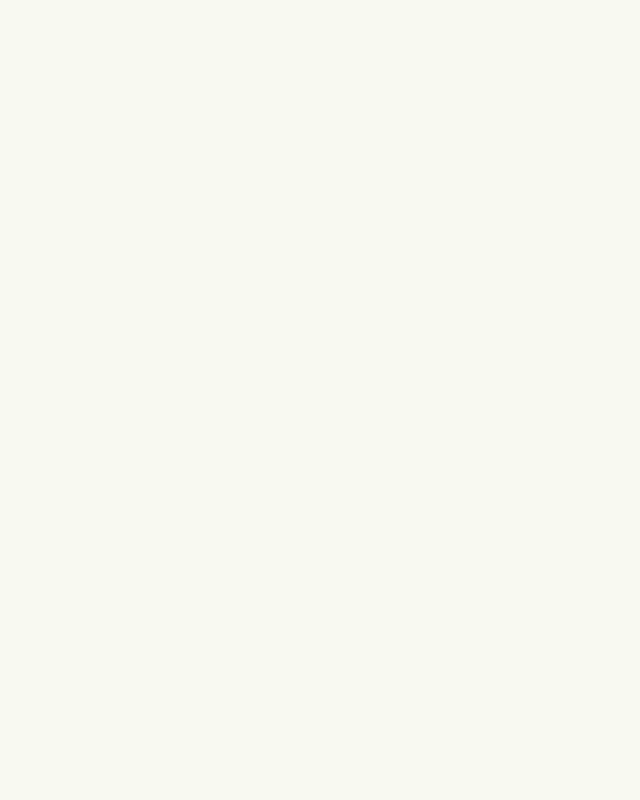
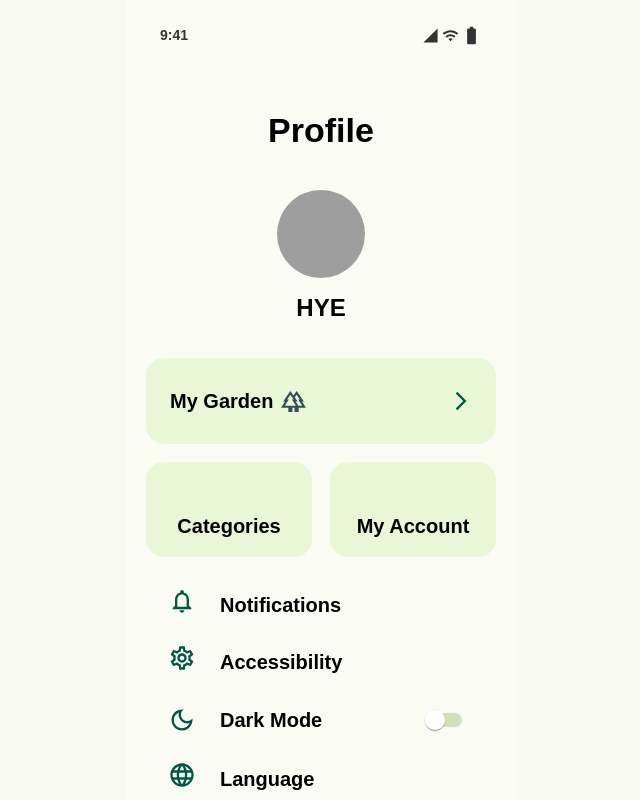
Before and after one commit to G4-Expense-Tracker/4G-Expense-Tracker, a React (Vite) app in the folder canopy-FRONTEND/: page /profile in a window 1280 px wide. Before the commit this address had no page. Shown: the top 800 px of the page, without its empty margins (319-959 px from the left). Built offline with nearby package versions, Linux system fonts and the light colour scheme; grey boxes are pictures that could not be loaded; some icons are missing.

Commit message:
DEV-86 added the profile page component to app.jsx file

```diff
--- a/canopy-FRONTEND/src/App.jsx
+++ b/canopy-FRONTEND/src/App.jsx
@@ -15,6 +15,7 @@ import AddCategoryPage from "./components/profile_pages/category/AddCategoryPage
 import NewGoal from "./components/goal_pages/NewGoal";
 import Accessibility from "./components/profile_pages/accessibility/Accessibility";
 import AccountPage from "./components/profile_pages/account/AccountPage";
+import ProfilePage from "./components/profile_pages/profileandlogout/ProfilePage";
 
 function App() {
   return (
@@ -33,6 +34,7 @@ function App() {
         <Route path="/add-category" element={<AddCategoryPage />} />
         <Route path="/accessibility" element={<Accessibility />} />
         <Route path="/account" element={<AccountPage />} />
+        <Route path="/profile" element={<ProfilePage />} />
 
       </Routes>
 
```
Also changed, not shown: canopy-FRONTEND/src/components/profile_pages/profileandlogout/ProfilePage.jsx (renamed from canopy-FRONTEND/src/components/profile_pages/profile and logout/ProfilePage.jsx).
